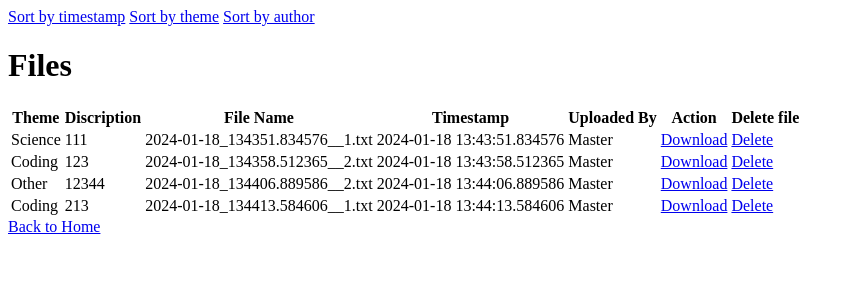
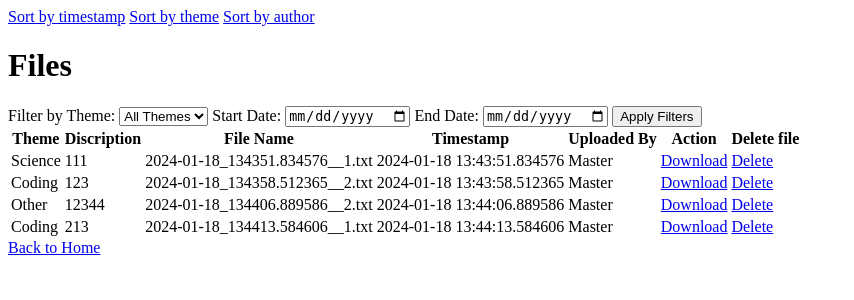
Before and after one commit to morenoler/Tiny-Cloud, a Flask app: page /files in a window 1280 px wide. Shown: the top 300 px of the page, without its empty margins (0-854 px from the left). Run offline with Flask 3, Linux system fonts and the light colour scheme; a user stored in the database is signed in; some libraries are stand-ins or nearby versions.

Commit message:
added filtres

```diff
--- a/app.py
+++ b/app.py
@@ -12,6 +12,7 @@ from datetime import datetime
 from flask import abort
 from sqlalchemy.orm import relationship
 from sqlalchemy.orm import joinedload
+from sqlalchemy import or_
 
 
 
@@ -152,6 +153,7 @@ def SuperAdmin_users():
 
 @app.route('/admin_dashboard')
 def admin_dashboard():
+
     if 'user_id' not in session:
         return redirect(url_for('index'))
 
@@ -160,8 +162,17 @@ def admin_dashboard():
     if user.status != 'Admin' and user.status != 'SuperAdmin':
         # Если пользователь не администратор, запретить доступ
         abort(403)
+    theme_filter = request.args.get('theme_filter')
+    start_date_filter = request.args.get('start_date')
+    end_date_filter = request.args.get('end_date')
 
-    files = get_files()
+    # Convert the date filter strings to datetime objects
+    start_date_filter = datetime.strptime(start_date_filter, '%Y-%m-%d') if start_date_filter else None
+    end_date_filter = datetime.strptime(end_date_filter, '%Y-%m-%d') if end_date_filter else None
+
+    # Get files based on the selected filters
+    files = get_files(order_by='timestamp', theme_filter=theme_filter, start_date_filter=start_date_filter, end_date_filter=end_date_filter)
+
     return render_template('filesAdmin.html', user=user, files=files)
 
 
@@ -320,17 +331,32 @@ def allowed_file(filename):
     return '.' in filename
 
 
-def get_files(order_by='timestamp'):
+def get_files(order_by='timestamp', theme_filter=None, start_date_filter=None, end_date_filter=None):
+
     if order_by not in ['timestamp', 'theme', 'user.username']:
         order_by = 'timestamp'
 
+    query = File.query
+
+    if theme_filter:
+        query = query.filter_by(theme=theme_filter)
+
+    if start_date_filter and end_date_filter:
+        query = query.filter(File.timestamp.between(start_date_filter, end_date_filter))
+    elif start_date_filter:
+        query = query.filter(File.timestamp >= start_date_filter)
+    elif end_date_filter:
+        query = query.filter(File.timestamp <= end_date_filter)
+
     if order_by == 'user.username':
-        # Use joinedload to join the User relationship and avoid the N+1 query problem
-        files = File.query.join(File.user).options(joinedload(File.user)).order_by(getattr(User, 'username')).all()
+        files = query.join(File.user).options(joinedload(File.user)).order_by(getattr(User, 'username')).all()
     else:
-        files = File.query.order_by(getattr(File, order_by)).all()
+        files = query.order_by(getattr(File, order_by)).all()
 
     return files
+
+
+
 
 
 
@@ -373,14 +399,17 @@ def view_files():
         if user:
             status = user.status
 
-    # Get the order_by value from the request parameters
+    # Получаем параметры фильтрации из запроса
     order_by = request.args.get('order_by')
+    theme_filter = request.args.get('theme_filter')
+    start_date_filter = request.args.get('start_date_filter')
+    end_date_filter = request.args.get('end_date_filter')
 
-    # Get files based on the selected order_by value
-    files = get_files(order_by=order_by)
+    # Получаем файлы на основе выбранных параметров фильтрации
+    files = get_files(order_by=order_by, theme_filter=theme_filter, start_date_filter=start_date_filter, end_date_filter=end_date_filter)
 
-    # Pass the order_by value to the template
-    return render_template('filesAdmin.html', files=files, order_by=order_by)
+    # Передаем значения параметров фильтрации в шаблон
+    return render_template('filesAdmin.html', files=files, order_by=order_by, theme_filter=theme_filter, start_date_filter=start_date_filter, end_date_filter=end_date_filter)
 
 
 @app.route('/download/<filename>')
--- a/templates/filesAdmin.html
+++ b/templates/filesAdmin.html
@@ -11,7 +11,24 @@
 </head>
 <body>
     <h1>Files</h1>
+    <form action="{{ url_for('view_files') }}" method="get">
+        <label for="theme_filter">Filter by Theme:</label>
+        <select name="theme_filter" id="theme_filter">
+            <option value="">All Themes</option>
+            <option value="Coding" {% if theme_filter == 'Coding' %}selected{% endif %}>Coding</option>
+            <!-- Добавьте аналогичные опции для других тем -->
+        </select>
+
+        <label for="start_date_filter">Start Date:</label>
+        <input type="date" name="start_date_filter" value="{{ start_date_filter }}">
+
+        <label for="end_date_filter">End Date:</label>
+        <input type="date" name="end_date_filter" value="{{ end_date_filter }}">
+
+        <button type="submit">Apply Filters</button>
+    </form>
     <table>
+
         <thead>
             <tr>
                 <th>Theme</th>
```
Also changed, not shown: instance/site.db.
